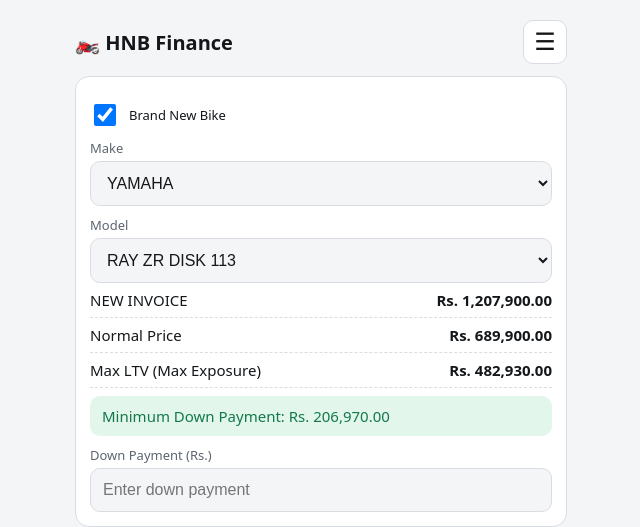
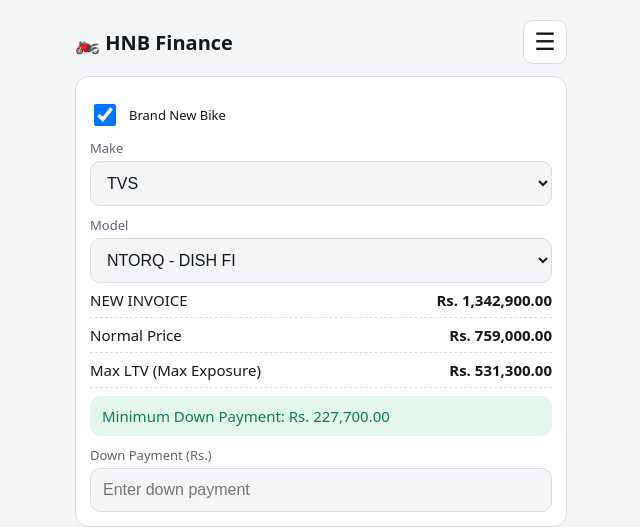
Before and after one commit to GMAPHNBF/URBIKE, a plain HTML site: page index.html in a window 1280 px wide. Shown: the top 527 px of the page, 319-959 px from the left. Drawn offline with nearby package versions, Linux system fonts and the light colour scheme.

Commit message:
Add files via upload

```diff
--- a/index.html
+++ b/index.html
@@ -228,8 +228,14 @@ const PINS=[22932,23596,26029,26709,31628,34585,35301,36672,41004,45014,24514,25
 const $=id=>document.getElementById(id);
 const f=n=>"Rs. "+(Math.round(n*100)/100).toLocaleString("en-LK",{minimumFractionDigits:2,maximumFractionDigits:2});
 const v=id=>parseFloat($(id).value)||0;
-[...new Set(MODELS.map(m=>m[0]))].forEach(k=>$("make").add(new Option(k,k)));
-function fillModels(){const s=$("model");s.innerHTML="";MODELS.forEach((m,i)=>{if(m[0]===$("make").value)s.add(new Option(m[1],i))});setIns();}
+[...new Set(MODELS.map(m=>m[0]))].sort((x,y)=>(y==="TVS")-(x==="TVS")).forEach(k=>$("make").add(new Option(k,k)));
+const BAJAJ_RMV=10160;
+function rmvRule(){
+  const bj=$("make").value==="BAJAJ";
+  if(bj){$("rmv").checked=true;$("rmv").disabled=true;if(!(v("rmva")>0))$("rmva").value=BAJAJ_RMV}
+  else{if($("rmv").disabled){$("rmv").checked=false;$("rmva").value=0}$("rmv").disabled=false}
+}
+function fillModels(){const s=$("model");s.innerHTML="";MODELS.forEach((m,i)=>{if(m[0]===$("make").value)s.add(new Option(m[1],i))});rmvRule();setIns();}
 function setIns(){const p=PINS[$("model").value];$("ins").value=p==null?"":p;calc()}
 fillModels();
 $("make").addEventListener("input",fillModels);
@@ -291,6 +297,7 @@ $("m-reset").onclick=()=>{closeMenu();if(confirm("Reset all fields?"))location.r
 function openSave(){
   closeMenu();calc();const R=window.R;
   if(R.insMiss){alert("Please enter the Insurance Amount.");$("ins").focus();return}
+  if(R.m[0]==="BAJAJ"&&!(R.rmv>0)){alert("RMV amount is required for BAJAJ.");$("rmva").focus();return}
   if(R.n<=0){alert("Please select the tenure.");return}
   $("cerr").style.display="none";$("ov").classList.add("open");$("cn").focus();
 }
```
